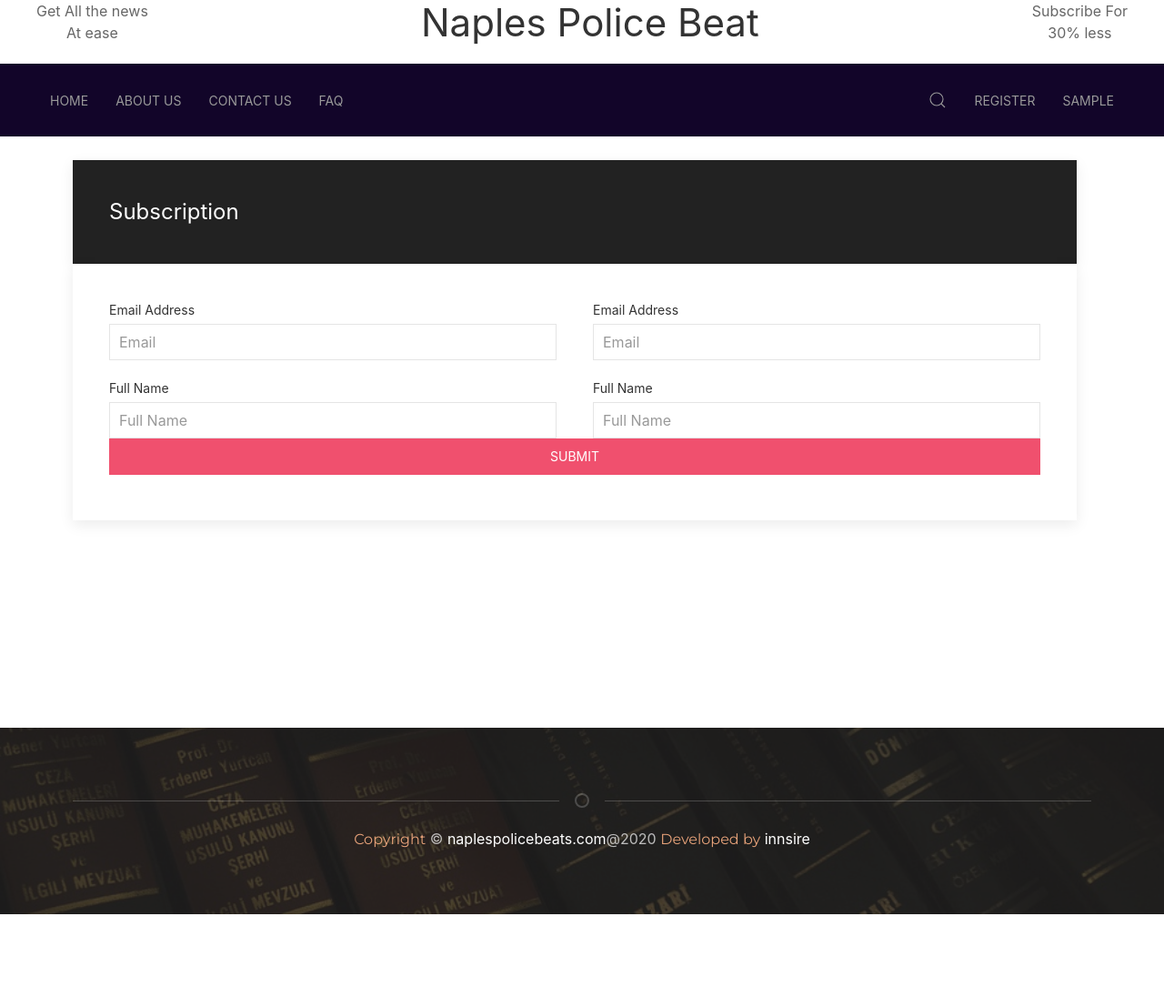
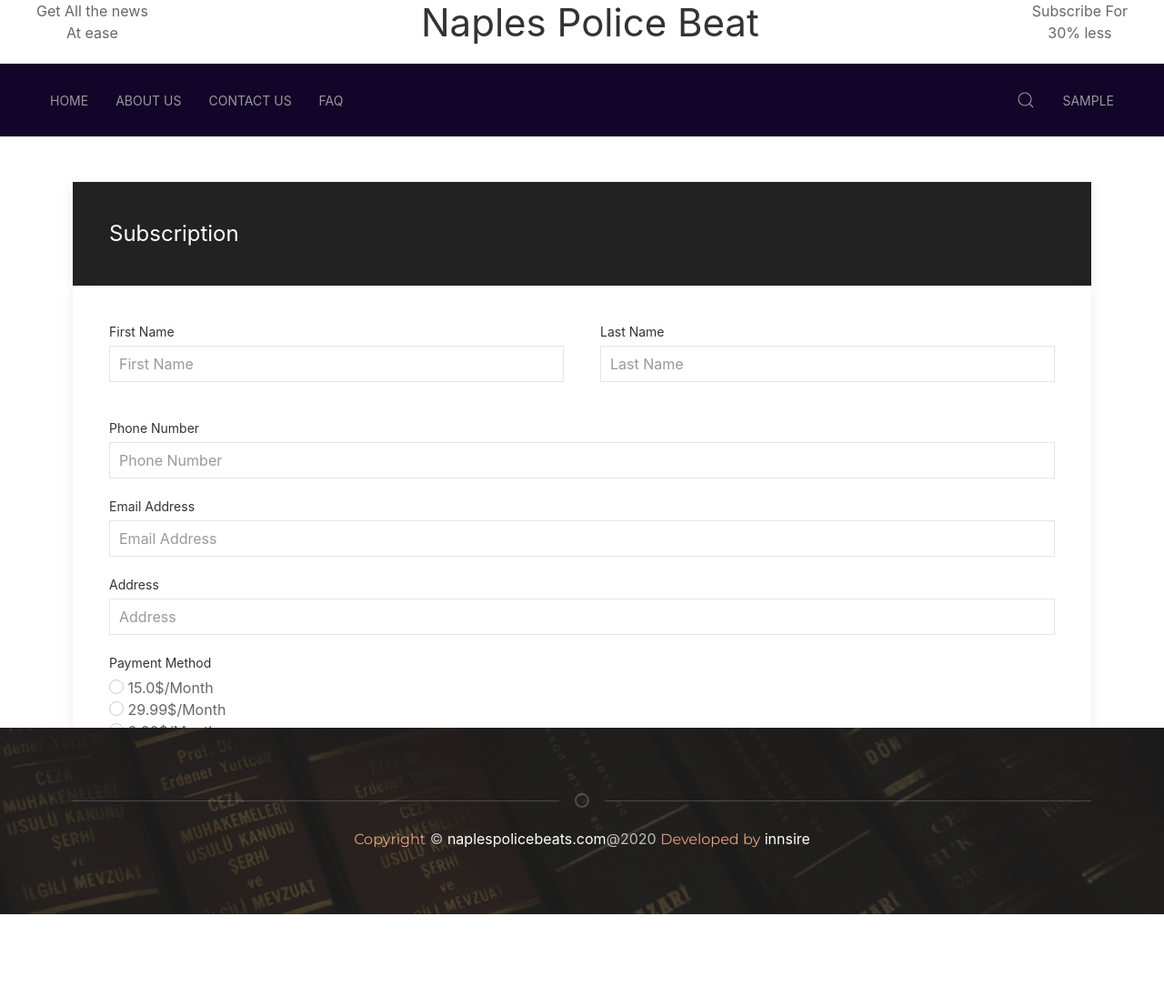
Before and after one commit to hmahmud01/naples-server, a Django app: page /subscription/ in a window 1280 px wide. Shown: the whole page at 91% size. Before the commit the page ends 1005 px from the top, so only its background shows below. Run offline with Django 3.2, Linux system fonts and the light colour scheme; the visitor is signed in with stand-in values (Sample User, id 1).

Commit message:
subscription submission done

```diff
--- a/core/models.py
+++ b/core/models.py
@@ -28,6 +28,7 @@ class Subscription(models.Model):
     first_name = models.CharField(max_length=24, null=True, blank=True)
     last_name = models.CharField(max_length=24, null=True, blank=True)
     phone = models.CharField(max_length=21, null=True, blank=True)
+    email = models.EmailField(max_length=128, null=True, blank=True)
     address = models.CharField(max_length=256, null=True, blank=True)
     subscription_type = models.CharField(max_length=24, null=True, blank=True)
     charge = models.CharField(max_length=5, null=True, blank=True)
--- a/core/templates/index.html
+++ b/core/templates/index.html
@@ -267,9 +267,9 @@
                 <div class="uk-margin">
                     <div class="uk-form-label">Payment Method</div>
                     <div class="uk-form-controls">
-                        <label><input class="uk-radio" type="radio" name="subscription_type" value="planA"> Method 1</label><br>
-                        <label><input class="uk-radio" type="radio" name="subscription_type" value="planb"> method 2</label><br>
-                        <label><input class="uk-radio" type="radio" name="subscription_type" value="free"> free</label>
+                        <label><input class="uk-radio" type="radio" name="subscription_type" value="15.0"> 15.0$/Month </label><br>
+                        <label><input class="uk-radio" type="radio" name="subscription_type" value="29.99"> 29.99$/Month </label><br>
+                        <label><input class="uk-radio" type="radio" name="subscription_type" value="free"> 0.00$/Month </label>
                     </div>
                 </div>
                 <div class="uk-margin">
--- a/core/templates/nav_app.html
+++ b/core/templates/nav_app.html
@@ -50,9 +50,7 @@
                     </li>
 
 
-                    <li>
-                        <a href="" uk-toggle="target: #client-request">Register</a>
-                    </li>
+
                     {% if user.is_authenticated %}
                     <li>
                         <a href="#">{{request.user.username}}</a>
@@ -66,6 +64,9 @@
                     </li>
                     {% else %}
                     <li>
+                        <a href="" uk-toggle="target: #client-request">Register</a>
+                    </li>
+                    <li>
                         <a href="#modal-full" uk-toggle>Login</a>
                     </li>
                     {% endif %}
--- a/core/templates/profile.html
+++ b/core/templates/profile.html
@@ -50,9 +50,9 @@
                                                             <div class="uk-margin-bottom">
                                                                 <h4>Subscription</h4>
                                                                 <hr>
-                                                                <p>You Have subscribed to {{ data.subscription_type }} ({{ data.charge }} $/month)</p>
+                                                                <p>You Have subscribed to {{ data.subscription_type }} ($/month)</p>
                                                                 <p>If You Want to update the subscription please click on the following link.</p>
-                                                                <a class="uk-button uk-button-text" href="#">Update Subscription</a>
+                                                                <a class="uk-button uk-button-text" href="{% url 'subscription' %}">Update Subscription</a>
                                                             </div>
                                                             <div class="uk-margin-bottom">
                                                                 <h4>Change Password</h4>
--- a/core/templates/subscription.html
+++ b/core/templates/subscription.html
@@ -11,7 +11,7 @@
                         <div class="uk-width-1-1@m">
                             <div class="uk-padding uk-margin">
                                 <div class="uk-background-cover uk-dark uk-panel uk-margin-large uk-padding">
-                                    <div class="uk-flex uk-flex-column uk-animation-slide-top-small change-password-position">
+                                    <div class="uk-flex uk-flex-column uk-animation-slide-top-small subscription-position">
                                         <div class="subscribe-top">
                                             <div class="uk-card uk-card-secondary uk-card-hover uk-card-body">
                                                 <h3 class="uk-card-title">Subscription</h3>
@@ -19,41 +19,57 @@
                                             <div class="uk-card uk-card-default uk-card-hover uk-card-body">
                                                 <div class="uk-margin-small-bottom">
                                                     <div class="uk-grid" uk-grid>
-                                                        <div class="uk-width-1@m">
-                                                            <form class="uk-form-stacked">
-                                                                <div class="uk-grid" uk-grid>
+                                                        <div class="uk-width-1-1@m">
+                                                            <form class="uk-form-stacked" method="post" action="{% url 'subscriptionsubmit' %}">{% csrf_token %}
+                                                                <div uk-grid>
                                                                     <div class="uk-width-1-2@m">
                                                                         <div class="uk-margin">
-                                                                            <label class="uk-form-label" for="form-stacked-text">Email Address</label>
+                                                                            <label class="uk-form-label" for="first_name">First Name</label>
                                                                             <div class="uk-form-controls">
-                                                                                <input class="uk-input" id="form-stacked-text" type="text" placeholder="Email">
-                                                                            </div>
-                                                                        </div>
-
-                                                                        <div class="uk-margin">
-                                                                            <label class="uk-form-label" for="form-stacked-text">Full Name</label>
-                                                                            <div class="uk-form-controls">
-                                                                                <input class="uk-input" id="form-stacked-text" type="text" placeholder="Full Name">
+                                                                                <input class="uk-input" id="first_name" name="first_name" type="text" placeholder="First Name">
                                                                             </div>
                                                                         </div>
                                                                     </div>
                                                                     <div class="uk-width-expand@m">
                                                                         <div class="uk-margin">
-                                                                            <label class="uk-form-label" for="form-stacked-text">Email Address</label>
+                                                                            <label class="uk-form-label" for="last_name">Last Name</label>
                                                                             <div class="uk-form-controls">
-                                                                                <input class="uk-input" id="form-stacked-text" type="text" placeholder="Email">
-                                                                            </div>
-                                                                        </div>
-
-                                                                        <div class="uk-margin">
-                                                                            <label class="uk-form-label" for="form-stacked-text">Full Name</label>
-                                                                            <div class="uk-form-controls">
-                                                                                <input class="uk-input" id="form-stacked-text" type="text" placeholder="Full Name">
+                                                                                <input class="uk-input" id="last_name" name="last_name" type="text" placeholder="Last Name">
                                                                             </div>
                                                                         </div>
                                                                     </div>
+                                                                    <div class="uk-width-1-1@m">
+                                                                        <div class="uk-margin">
+                                                                            <label class="uk-form-label" for="phone">Phone Number</label>
+                                                                            <div class="uk-form-controls">
+                                                                                <input class="uk-input" id="phone" name="phone" type="text" placeholder="Phone Number">
+                                                                            </div>
+                                                                        </div>
+                                                                        <div class="uk-margin">
+                                                                            <label class="uk-form-label" for="email">Email Address</label>
+                                                                            <div class="uk-form-controls">
+                                                                                <input class="uk-input" id="email" name="email" type="email" placeholder="Email Address">
+                                                                            </div>
+                                                                        </div>
+                                                                        <div class="uk-margin">
+                                                                            <label class="uk-form-label" for="address">Address</label>
+                                                                            <div class="uk-form-controls">
+                                                                                <input class="uk-input" id="address" name="address" type="text" placeholder="Address">
+                                                                            </div>
+                                                                        </div>
+                                                                        <div class="uk-margin">
+                                                                            <div class="uk-form-label">Payment Method</div>
+                                                                            <div class="uk-form-controls">
+                                                                                <label><input class="uk-radio" type="radio" name="subscription_type" value="15.0"> 15.0$/Month </label><br>
+                                                                                <label><input class="uk-radio" type="radio" name="subscription_type" value="29.99"> 29.99$/Month </label><br>
+                                                                                <label><input class="uk-radio" type="radio" name="subscription_type" value="free"> 0.00$/Month </label>
+                                                                            </div>
+                                                                        </div>
+                                                                    </div>
+                                                                    <div class="uk-width-1@m">
+                                                                        <button type="submit" class="uk-button uk-button-danger" >Submit</button>
+                                                                    </div>
                                                                 </div>
-                                                                <a type="button" class="uk-button uk-button-danger uk-width-1-1" href="/">Submit</a>
                                                             </form>
                                                         </div>
                                                     </div>
--- a/core/urls.py
+++ b/core/urls.py
@@ -24,6 +24,7 @@ urlpatterns = [
     path('userLogout/', views.userLogout, name="userLogout"),
     path('profile/', views.profile, name="profile"),
     path('subscription/', views.subscription, name="subscription"),
+    path('subscriptionsubmit/', views.subscriptionsubmit, name="subscriptionsubmit"),
 ]
 
 urlpatterns += static(settings.MEDIA_URL, document_root=settings.MEDIA_ROOT)
--- a/core/views.py
+++ b/core/views.py
@@ -3,7 +3,7 @@ from django.contrib.auth.models import User
 from django.contrib.auth import authenticate, login as auth_login, logout
 from django.contrib.auth.decorators import login_required
 
-from core.models import Document, TopStory, AppUser, Faq
+from core.models import Document, TopStory, AppUser, Faq, Subscription
 
 def home(request):
     documents = Document.objects.all()
@@ -211,6 +211,44 @@ def profile(request):
     print(user_id)
     return render(request, 'profile.html', {'data': appuser})
 
+
 def subscription(request):
     data = ""
     return render(request, 'subscription.html', {'data': data})
+
+
+def subscriptionsubmit(request):
+    uid = request.user.id
+    appuser = AppUser.objects.get(user_id=uid)
+    post_data = request.POST
+
+    if appuser.subscription is None:
+        print("not subsribed yet")
+        subscription = Subscription(
+            first_name = post_data['first_name'],
+            last_name = post_data['last_name'],
+            phone = post_data['phone'],
+            email = post_data['email'],
+            address = post_data['address'],
+            subscription_type = post_data['subscription_type'],
+            charge = post_data['subscription_type'],
+        )
+
+        subscription.save()
+        appuser.subscription = subscription
+        appuser.subscription_type = post_data['subscription_type']
+        appuser.save()
+        return redirect("profile")
+    else:
+        print("subscript exists")
+        appuser.subscription.first_name = post_data['first_name'],
+        appuser.subscription.last_name = post_data['last_name'],
+        appuser.subscription.phone = post_data['phone'],
+        appuser.subscription.email = post_data['email'],
+        appuser.subscription.address = post_data['address'],
+        appuser.subscription.subscription_type = post_data['subscription_type'],
+        appuser.subscription.charge = post_data['subscription_type'],
+        appuser.subscription.save()
+        appuser.subscription_type = post_data['subscription_type']
+
+        return redirect("profile")
--- a/static/css/main.css
+++ b/static/css/main.css
@@ -176,6 +176,10 @@ p{
     width: 92%;
 }
 
+.subscription-position {
+    top: 20%;
+}
+
 .faq-content{
     margin-top: 120px;
 }
```
